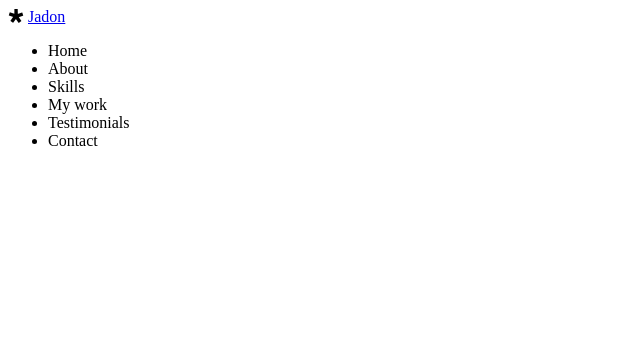
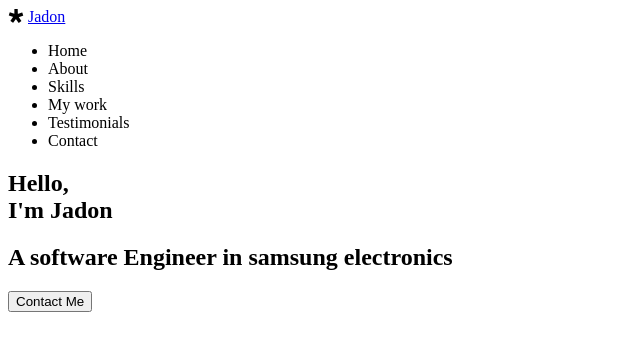
Before and after one commit to junhong91/portfolio, a plain HTML site: page index.html in a window 1280 px wide. Shown: the whole page, without its empty margins (0-640 px from the left). Drawn offline with Linux system fonts and the light colour scheme.

Commit message:
Add home section

```diff
--- a/index.html
+++ b/index.html
@@ -35,7 +35,13 @@
             </ul>
         </div>
     </nav>
-
+    <!-- Home -->
+    <section id="home">
+        <!-- <img src="" alt=""> -->
+        <h1 class="home__title">Hello,<br> I'm Jadon</h1>
+        <h2 class="home_description">A software Engineer in samsung electronics</h2>
+        <button class="home__contact">Contact Me</button>
+    </section>
     <!-- About -->
     <section id="about"></section>
     <!-- Skills -->
```
